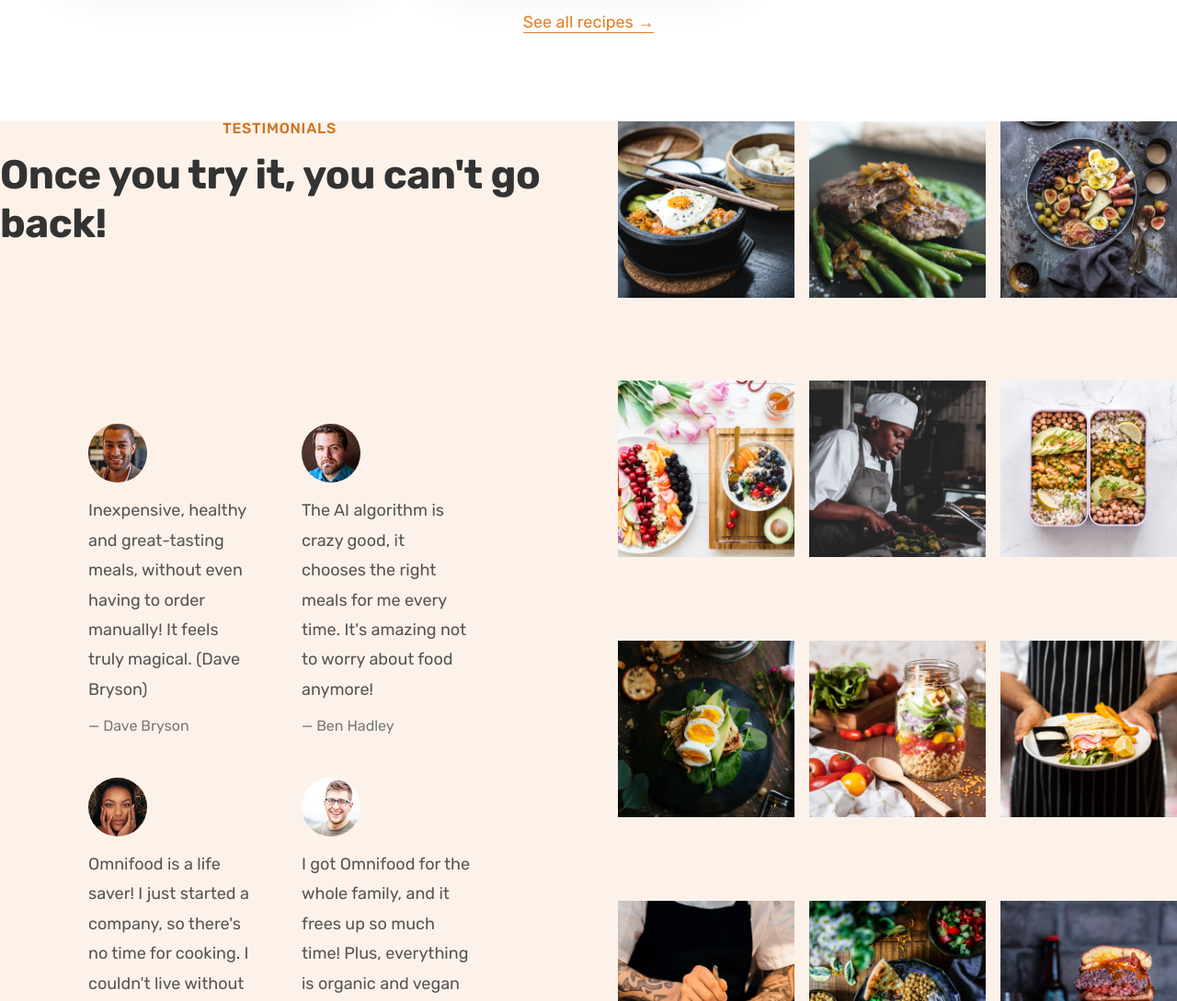
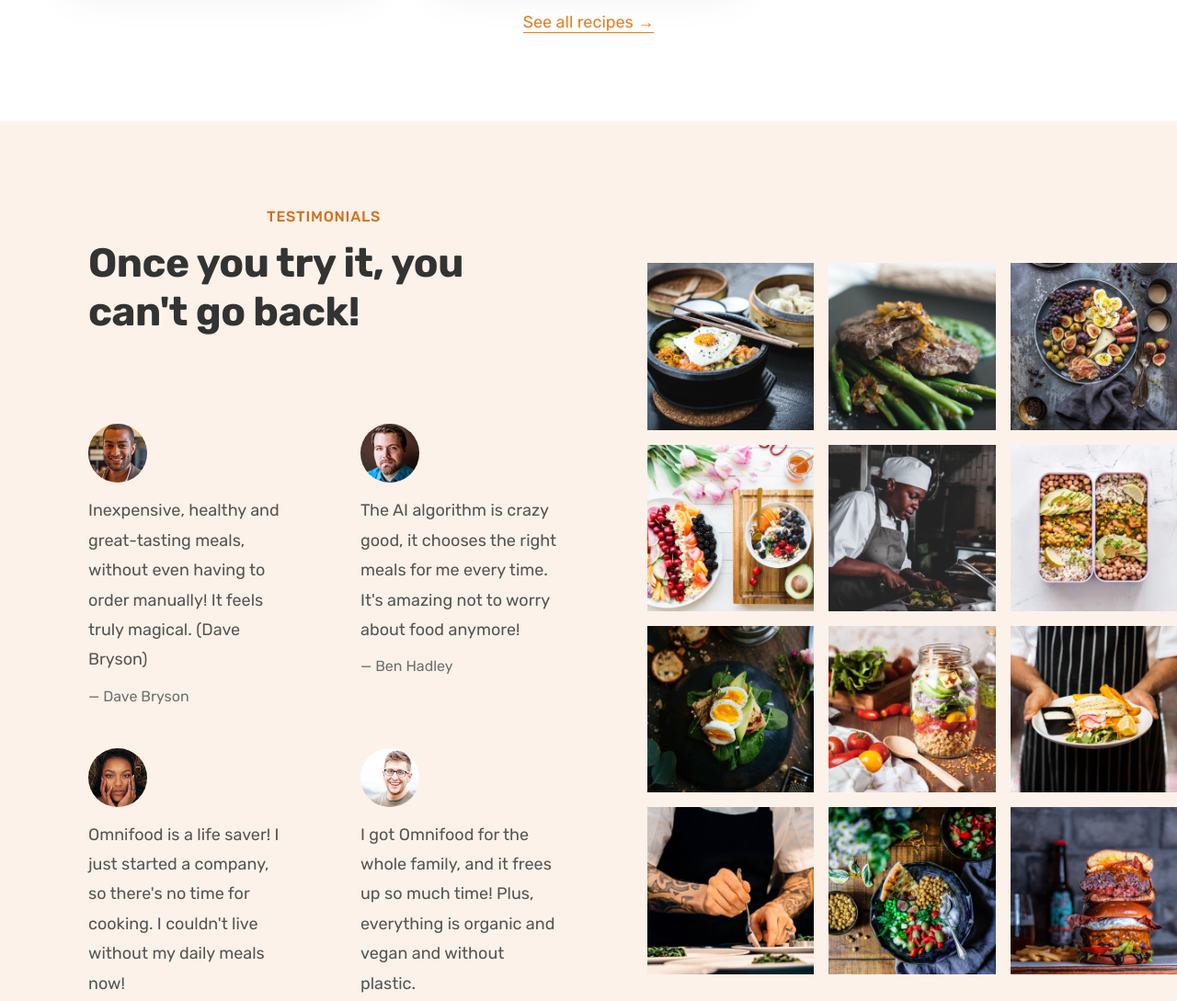
Before and after one commit to Mehrnaz-hmt/Healthy-Food, a plain HTML site: page index.html in a window 1280 px wide. Shown: the part 3420-4509 px from the top of the page at 92% size. Drawn offline with Linux system fonts and the light colour scheme.

Commit message:
Building testimonials section 2

```diff
--- a/CSS/general.css
+++ b/CSS/general.css
@@ -32,6 +32,7 @@ Paragraph default: 1.6
 - Shades: #cf711f
 - Accents
 - Greys
+#6f6f6f (lightest alowed in #fdf2e9)
 #555
 #333
 
--- a/CSS/style.css
+++ b/CSS/style.css
@@ -316,12 +316,21 @@ gap: 1.6rem;
 /* ************************* */
 .section-testimonials {
     background-color: #fdf2e9;
+   display: grid;
+   grid-template-columns: 55fr 45fr;
+   align-items: center;
 }
+
+.testimonial-container {
+    padding: 9.6rem;
+}
+
 .testimonials {
 display: grid;
 grid-template-columns:repeat(2,1fr) ;
-gap: 4.8rem;
-padding: 9.6rem;
+row-gap: 4.8rem;
+column-gap:8rem ;
+
 }
 
 .testimonials img {
@@ -338,7 +347,7 @@ margin-bottom:1.6rem ;
 
 .testimonial-name {
 font-size: 1.6rem;
-color: #777;
+color: #6f6f6f;
 }
 
  .gallery {
@@ -347,11 +356,16 @@ grid-template-columns: repeat(3,1fr);
 gap: 1.6rem;
 }
 
-.gallery-item img {
-    display: block;
+.gallery-item {
+    overflow: hidden;
 }
 
 .gallery-item img{
   display: block;
   width: 100%;
+  transition: all 0.3s;
 }
+
+.gallery-item img:hover {
+    transform: scale(1.1);
+}
--- a/index.html
+++ b/index.html
@@ -353,7 +353,7 @@
         </div>
       </section>
 
-      <section class="section-testimonials grid grid--2-cols">
+      <section class="section-testimonials">
         <div class="testimonial-container">
           <span class="subheading">Testimonials</span>
           <h2 class="heading-secondary">Once you try it, you can't go back!</h2>
```
